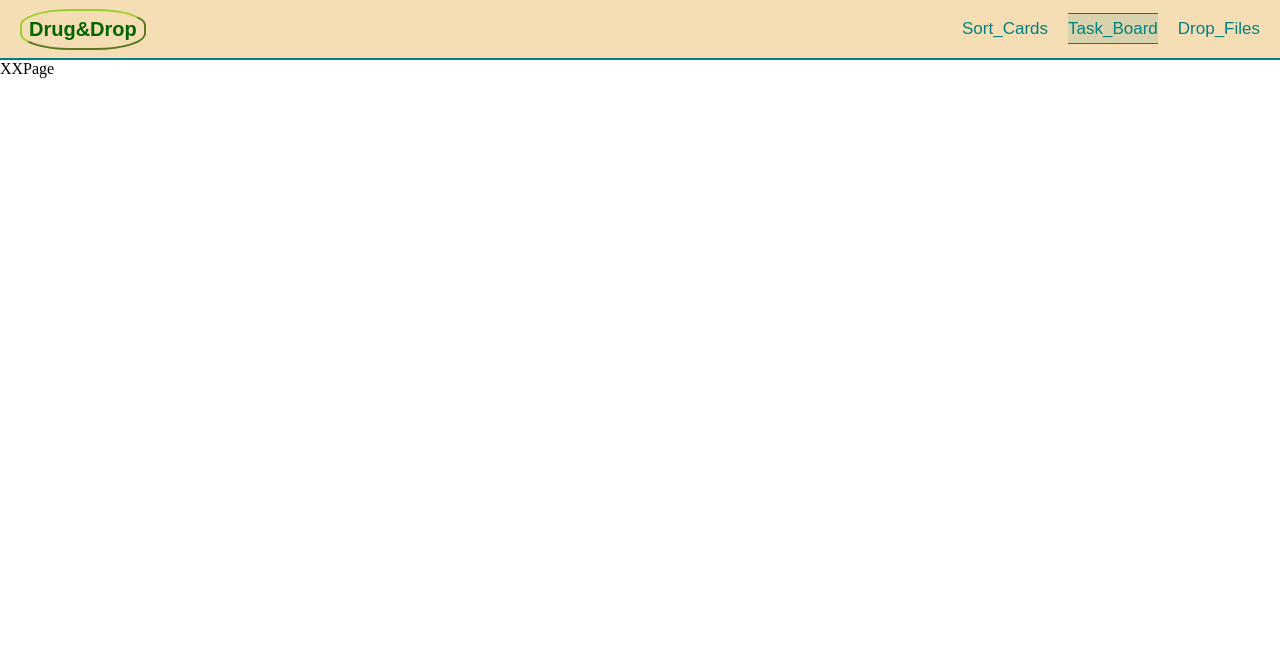
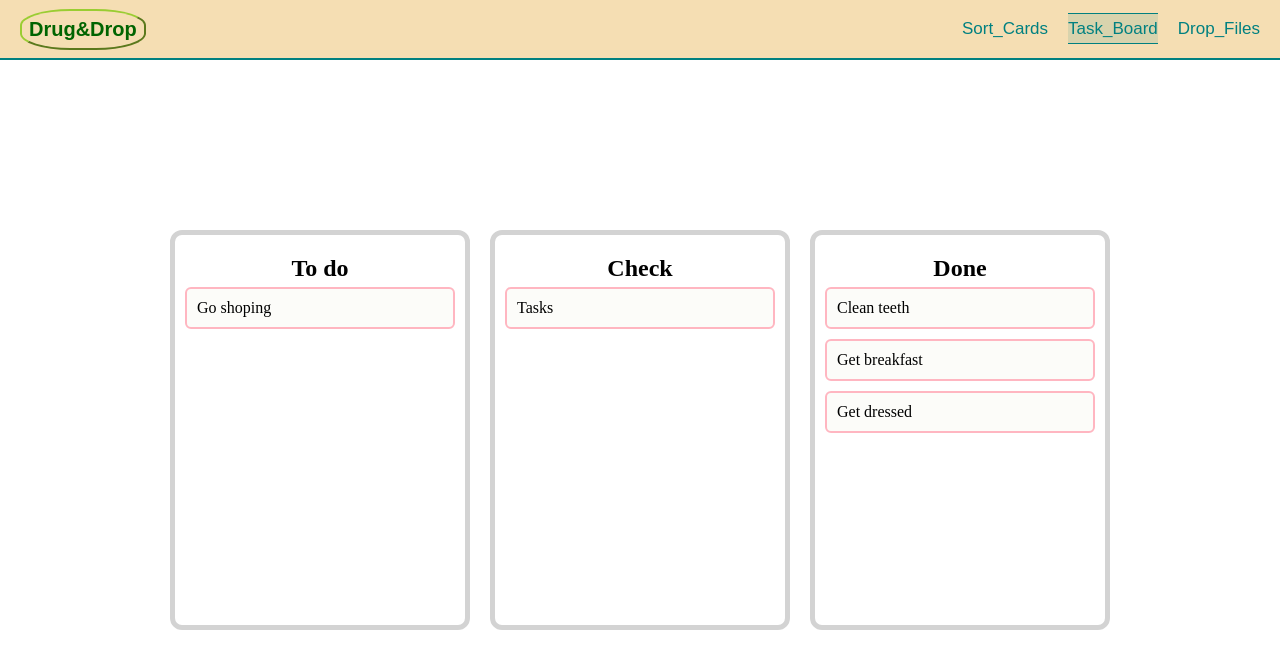
Before and after one commit to vladyslav-harkusha/react_drag-and-drop, a React (Create React App) app: page /react_drag-and-drop/Task_Board in a window 1280 px wide. Shown: the top 668 px of the page. Built offline with nearby package versions, Linux system fonts and the light colour scheme.

Commit message:
add basic markup for task-board-page

```diff
--- a/src/pages/TaskBoardPage.tsx
+++ b/src/pages/TaskBoardPage.tsx
@@ -1,9 +1,25 @@
 import { FC } from 'react';
+import '../styles/TaskBoardPage.scss';
 
 export const TaskBoardPage: FC = () => {
   return (
     <div className='task-board-page'>
-      XXPage
+      <div className="board">
+        <div className="board__title">To do</div>
+        <div className="board__item">Go shoping</div>
+      </div>
+
+      <div className="board">
+        <div className="board__title">Check</div>
+        <div className="board__item">Tasks</div>
+      </div>
+
+      <div className="board">
+        <div className="board__title">Done</div>
+        <div className="board__item">Clean teeth</div>
+        <div className="board__item">Get breakfast</div>
+        <div className="board__item">Get dressed</div>
+      </div>
     </div>
   );
 };
--- /dev/null
+++ b/src/styles/TaskBoardPage.scss
@@ -0,0 +1,38 @@
+.task-board-page {
+  width: 100vw;
+  height: calc(100vh - 60px);
+  display: flex;
+  align-items: center;
+  justify-content: center;
+}
+
+.board {
+  display: flex;
+  align-items: center;
+  flex-direction: column;
+  min-width: 150px;
+  min-height: 400px;
+  border: 5px solid lightgray;
+  border-radius: 12px;
+  padding: 20px 10px;
+  margin: 10px;
+
+  @media (min-width: 1024px) {
+    min-width: 300px;
+  }
+
+  &__title {
+    font-size: 1.5rem;
+    font-weight: 700;
+  }
+
+  &__item {
+    width: 100%;
+    margin: 5px 0;
+    padding: 10px;
+    border: 2px solid lightpink;
+    border-radius: 6px;
+    background-color: #fcfcf9;
+    cursor: grab;
+  }
+}
```
